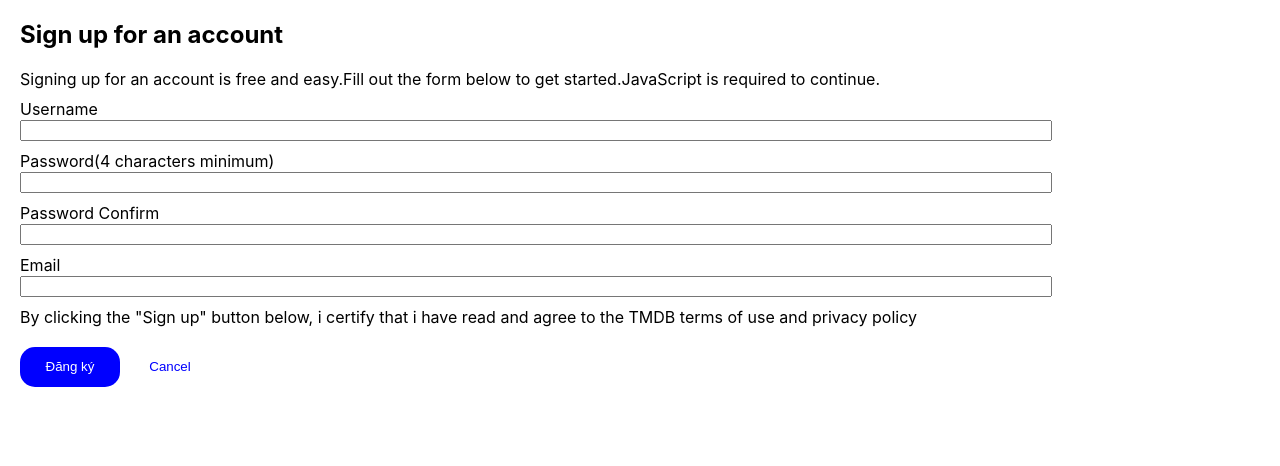
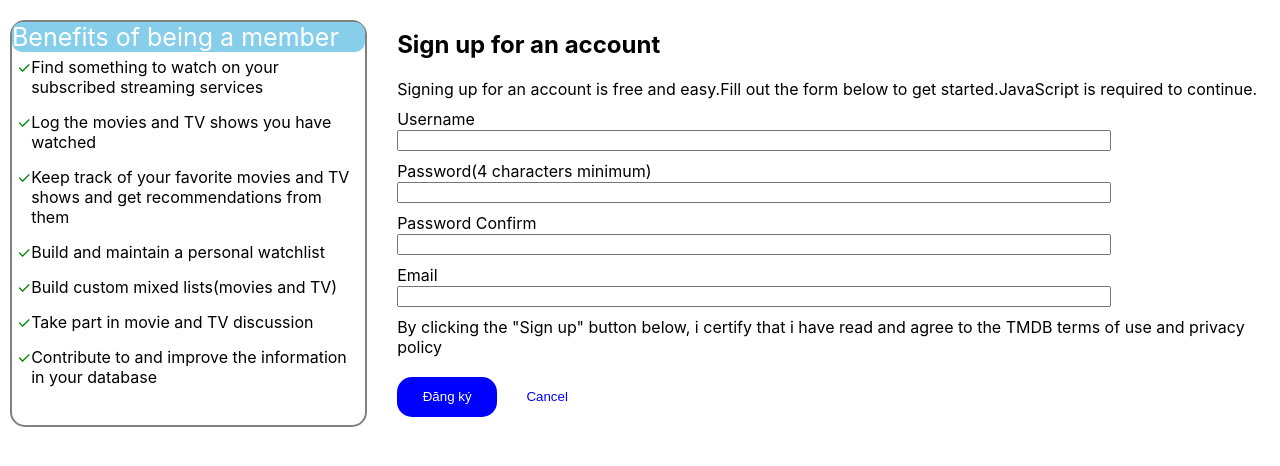
Before and after one commit to vwaizer/mindxCourseLv2, a React (Create React App) app: page / in a window 1280 px wide. Shown: the top 466 px of the page. Built offline with nearby package versions, Linux system fonts and the light colour scheme.

Commit message:
finish homework

```diff
--- a/src/App.js
+++ b/src/App.js
@@ -1,13 +1,20 @@
 
 import './App.css';
 import Content from './component/Content';
-
-
+import {styled} from "styled-components";
+import SlideBar from './component/SlideBar';
+const FlexColum=styled.div`
+    display:flex;
+    flex-direction:row;
+`;
 
 
 function App() {
   return (
-    <Content/>
+    <FlexColum>
+      <SlideBar></SlideBar>
+      <Content></Content>
+    </FlexColum>
   );
 }
 
--- a/src/component/SlideBar.jsx
+++ b/src/component/SlideBar.jsx
@@ -2,13 +2,26 @@ import React from 'react';
 import {styled} from "styled-components";
 import SlideBarContent from './SlideBarContent';
 
-export const Flex = styled.div`
+export const FlexContent = styled.div`
     display: flex;
     flex-direction:column;
-    width:100%;
-    height:40px;
-    margin:10px;
+
+    gap:15px;
+
+    border:0;
+    border-radius:15px;
+    padding:5px;
+
+`;
+export const Flex=styled.div`
+        display: flex;
+    flex-direction:column;
+    width:40%;
+        margin:10px;
     margin-top:20px;
+    border:2px solid gray;
+    border-radius:15px;
+
 `;
 export const Container=styled.div`
 
@@ -26,15 +39,29 @@ export const Block=styled.div`
 
 `;
 export const HeaderBlock=styled.div`
-    background-color:blue;
+    background-color:skyblue;
     color:white;
+    border-radius:10px;
+    height:30px;
+    text-align:justify;
+    font-size:25px;
 `;
 const SlideBar = () => {
   return (
+    <>
     <Flex>
-        <HeaderBlock>Benefit of being a member</HeaderBlock>
-        <SlideBarContent></SlideBarContent>
+        <HeaderBlock>Benefits of being a member</HeaderBlock>
+        <FlexContent>
+        <SlideBarContent>Find something to watch on your subscribed streaming services </SlideBarContent>
+        <SlideBarContent> Log the movies and TV shows you have watched</SlideBarContent>
+        <SlideBarContent>Keep track of your favorite movies and TV shows and get recommendations from them </SlideBarContent>
+        <SlideBarContent>Build and maintain a personal watchlist </SlideBarContent>
+        <SlideBarContent>Build custom mixed lists(movies and TV) </SlideBarContent>
+        <SlideBarContent>Take part in movie and TV discussion </SlideBarContent>
+        <SlideBarContent>Contribute to and improve the information in your database </SlideBarContent>
+        </FlexContent>
     </Flex>
+    </>
   )
 }
 
--- a/src/component/SlideBarContent.jsx
+++ b/src/component/SlideBarContent.jsx
@@ -1,11 +1,15 @@
-import React from 'react'
-
+import React from 'react';
+import {styled} from "styled-components";
+const Flex= styled.div `
+  display: flex;
+  flex-direction:row;
+`;
 const SlideBarContent = (props) => {
   return (
-    <>
-    <div>&check</div>
+    <Flex>
+    <div style={{color:"green"}}>&#10003; </div>
     <div>{props.children}</div>
-    </>
+    </Flex>
   )
 }
 
```
